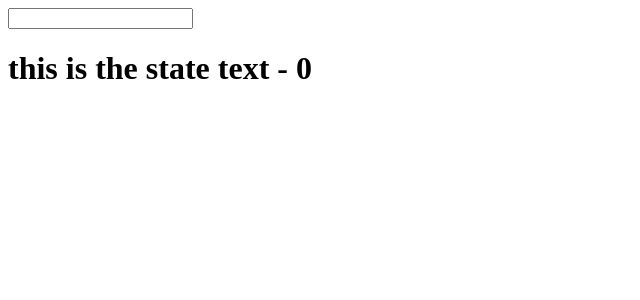
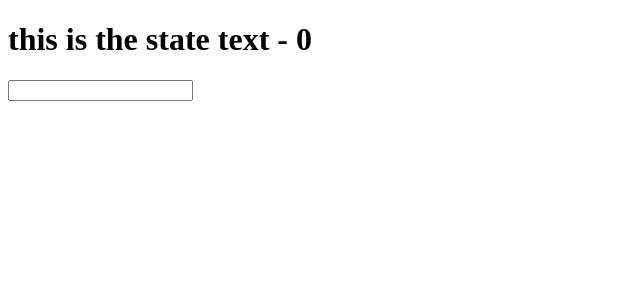
Before and after one commit to alexandru-calinoiu/react-tutorial, a React (Create React App) app: page / in a window 1280 px wide. Shown: the top 300 px of the page, without its empty margins (0-640 px from the left). Built offline with nearby package versions, Linux system fonts and the light colour scheme.

Commit message:
Learn child components

```diff
--- a/src/App.js
+++ b/src/App.js
@@ -23,11 +23,14 @@
 
         return (
             <div>
-                <input type="text" onChange={this.update.bind(this)} />
                 <h1>{txt} - {cat}</h1>
+                <Widget update={this.update.bind(this)} />
             </div>
         )
     }
 }
 
+const Widget = (props) =>
+    <input type="text" onChange={props.update} />
+
 export default App
```
